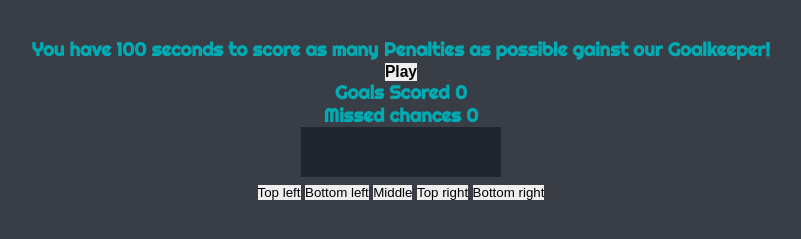
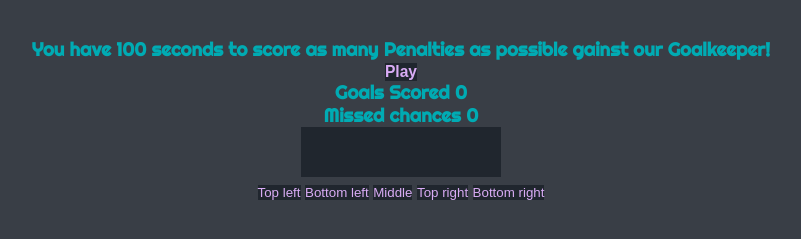
Before and after one commit to JoshuaCarroll1/Shootout-Time, a plain HTML site: page index.html in a window 1280 px wide. Shown: the part 71-310 px from the top of the page, without its empty margins (239-1040 px from the left). Drawn offline with Linux system fonts and the light colour scheme; files whose address does not match are found by name.

Commit message:
Change id for buttons

```diff
--- a/assets/css/style.css
+++ b/assets/css/style.css
@@ -38,3 +38,8 @@ p   {
 .center {
     text-align: center;
 }
+
+button  {
+    background-color: #20262E;
+    color: #D9ACF5;
+}
--- /dev/null
+++ b/assets/js/script.js
@@ -0,0 +1,12 @@
+let startingSeconds = 100;
+
+let countdownEl = document.getElementById('countdown');
+
+setInterval(updateCountdown, 1000);
+
+function updateCountdown() {
+
+
+    countdownEl.innerHTML = `${seconds}`;
+    time--;
+}
--- a/index.html
+++ b/index.html
@@ -35,14 +35,13 @@
     </div>
     <div id="controls-area">
         <section class="controls">
-        <button class="control-buttons" id="bottom-left">Top left</button>
+        <button class="control-buttons" id="top-left">Top left</button>
         <button class="control-buttons" id="bottom-left">Bottom left</button>
-        <button class="control-buttons" id="bottom-left">Middle</button>
-        <button class="control-buttons" id="bottom-left">Top right</button>
-        <button class="control-buttons" id="bottom-left">Bottom right</button>
+        <button class="control-buttons" id="middle">Middle</button>
+        <button class="control-buttons" id="top-right">Top right</button>
+        <button class="control-buttons" id="bottom-right">Bottom right</button>
     </section>
     </div>
-</div>
 </div>
 <footer>
 
```
Also changed, not shown: js/script.js (deleted).
